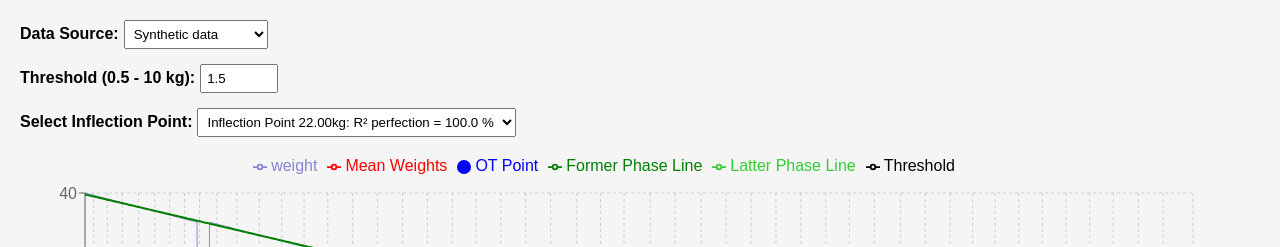
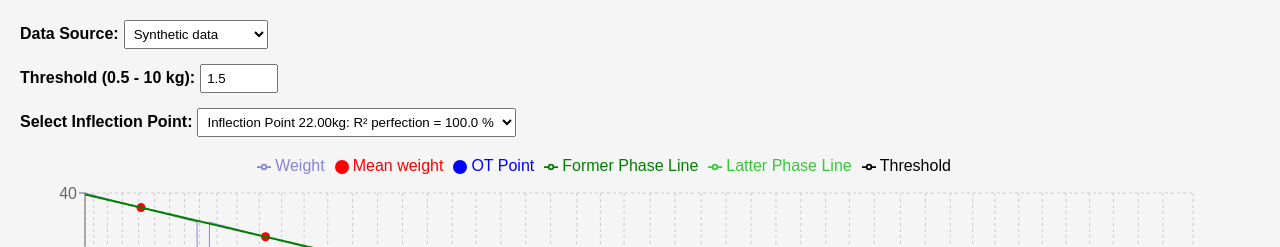
Before and after one commit to adrianlzt/climbing-ot-threshold, a React (Create React App) app: page / in a window 1280 px wide. Shown: the top 247 px of the page. Built offline with nearby package versions, Linux system fonts and the light colour scheme.

Commit message:
fix: use scatter for meanWeight

```diff
--- a/src/CSVGraphApp.js
+++ b/src/CSVGraphApp.js
@@ -352,13 +352,14 @@ const CSVGraphApp = () => {
           <Legend verticalAlign="top" height={36} />
           <Line
             type="linear"
+            name="Weight"
             dataKey="weight"
             stroke="#8884d8"
             dot={false}
             strokeWidth={1}
             isAnimationActive={false}
           />
-          <Line type="monotone" dataKey="meanWeight" stroke="red" dot={false} isAnimationActive={false} name="Mean Weights"/>
+          <Scatter name="Mean weight" dataKey="meanWeight" fill="red" isAnimationActive={false} />
           <Scatter name="OT Point" dataKey="otWeight" fill="blue" isAnimationActive={false} />
           <Line
             type="linear"
```
